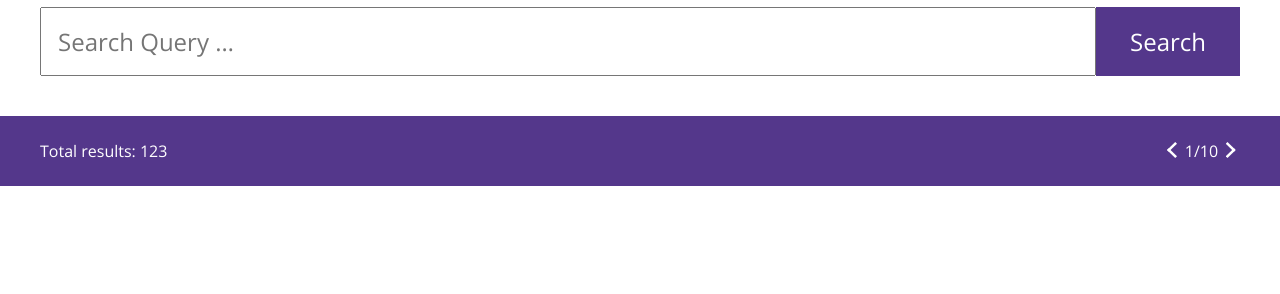
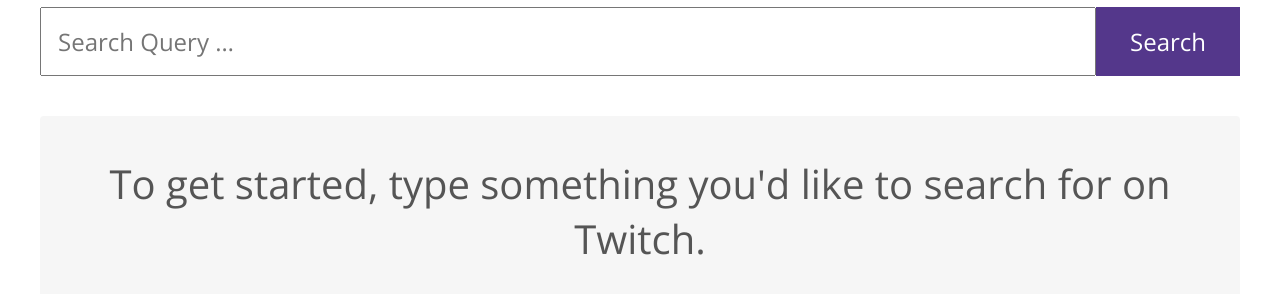
Before and after one commit to rjfranco/twitch-api-sample, a website with bundled scripts: page app/index.html in a window 1280 px wide. Shown: the part 108-402 px from the top of the page. Built offline with nearby package versions, Linux system fonts and the light colour scheme; no server answers.

Commit message:
Adding get started text

```diff
--- a/app/index.html
+++ b/app/index.html
@@ -13,7 +13,10 @@
       <button type="submit">Search</button>
     </div>
   </header>
-  <div class="result-information">
+  <p class="message">
+    To get started, type something you'd like to search for on Twitch.
+  </p>
+  <!-- <div class="result-information">
     <p class="totals">
       Total results: 123
     </p>
@@ -23,6 +26,16 @@
       <button><img src="img/arrow.svg" alt="right" /></button>
     </nav>
   </div>
+  <ul class="results">
+    <li>
+      <img src="https://static-cdn.jtvnw.net/previews-ttv/live_user_protech-640x360.jpg" class="stream-preview" />
+      <div class="stream-description">
+        <h2>Stream Name</h2>
+        <h3>Game name - viewer count</h3>
+        <p>Cupcake ipsum dolor. Sit amet lemon drops jujubes tootsie roll. Fruitcake cupcake gummi bears. Cake cookie bonbon pudding croissant.</p>
+      </div>
+    </li>
+  </ul> -->
   <script src="js/app.js"></script>
 </body>
 </html>
--- /dev/null
+++ b/app/scss/_get-started.scss
@@ -0,0 +1,9 @@
+.message {
+  background: $get-started-background;
+  border-radius: .25rem;
+  color: $get-started-text;
+  font-size: 2.5rem;
+  margin: 2.5rem;
+  padding: 2.5rem;
+  text-align: center;
+}
--- a/app/scss/_variables.scss
+++ b/app/scss/_variables.scss
@@ -1,2 +1,4 @@
+$get-started-background: #f6f6f6;
+$get-started-text: #555;
 $twitch-purple: #54378b;
 $white: #fff;
--- a/app/scss/styles.scss
+++ b/app/scss/styles.scss
@@ -4,5 +4,6 @@
 @import 'normalize';
 @import 'document';
 @import 'header';
+@import 'get-started';
 @import 'results';
 @import 'result-information';
```
Also changed, not shown: app/styles/styles.css.
